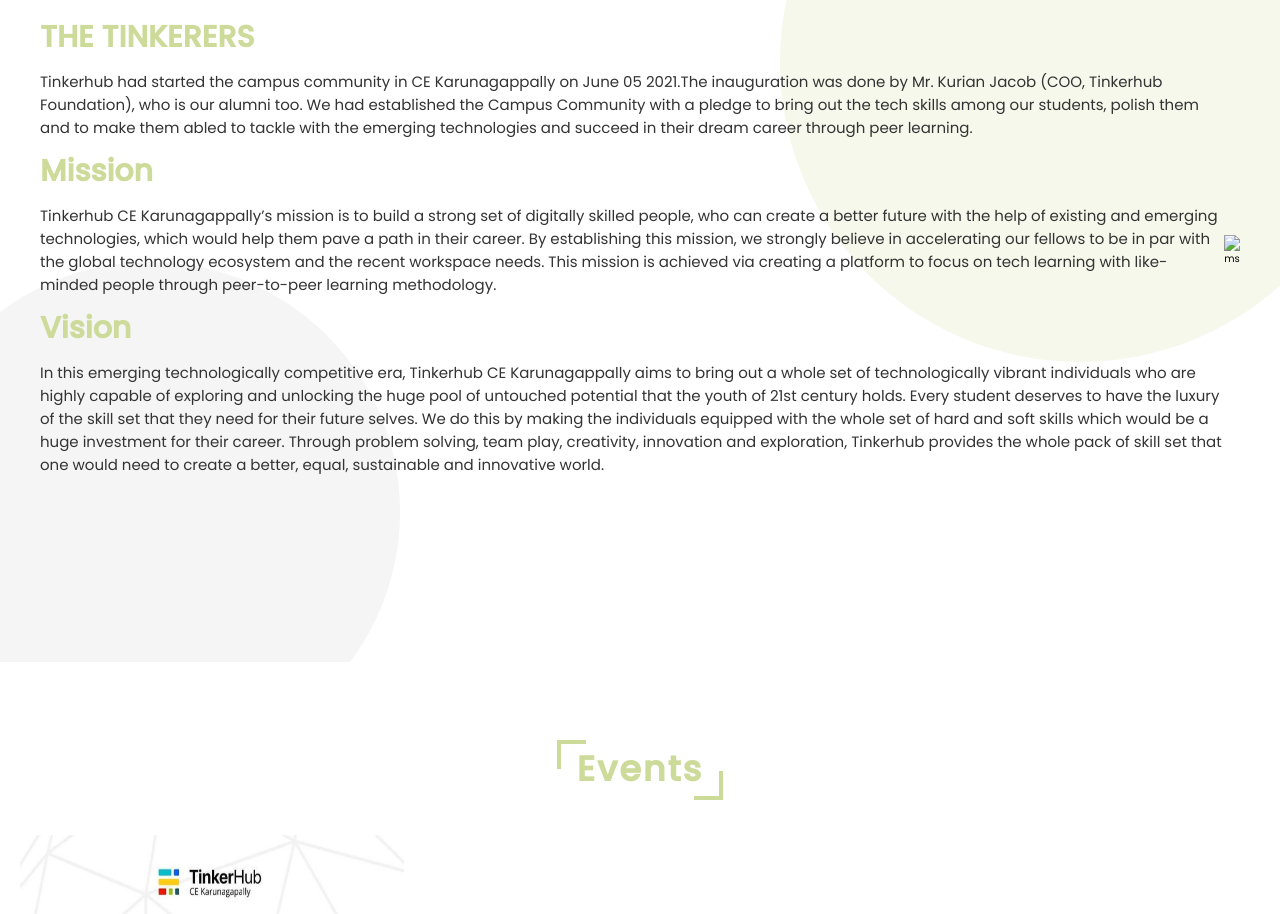
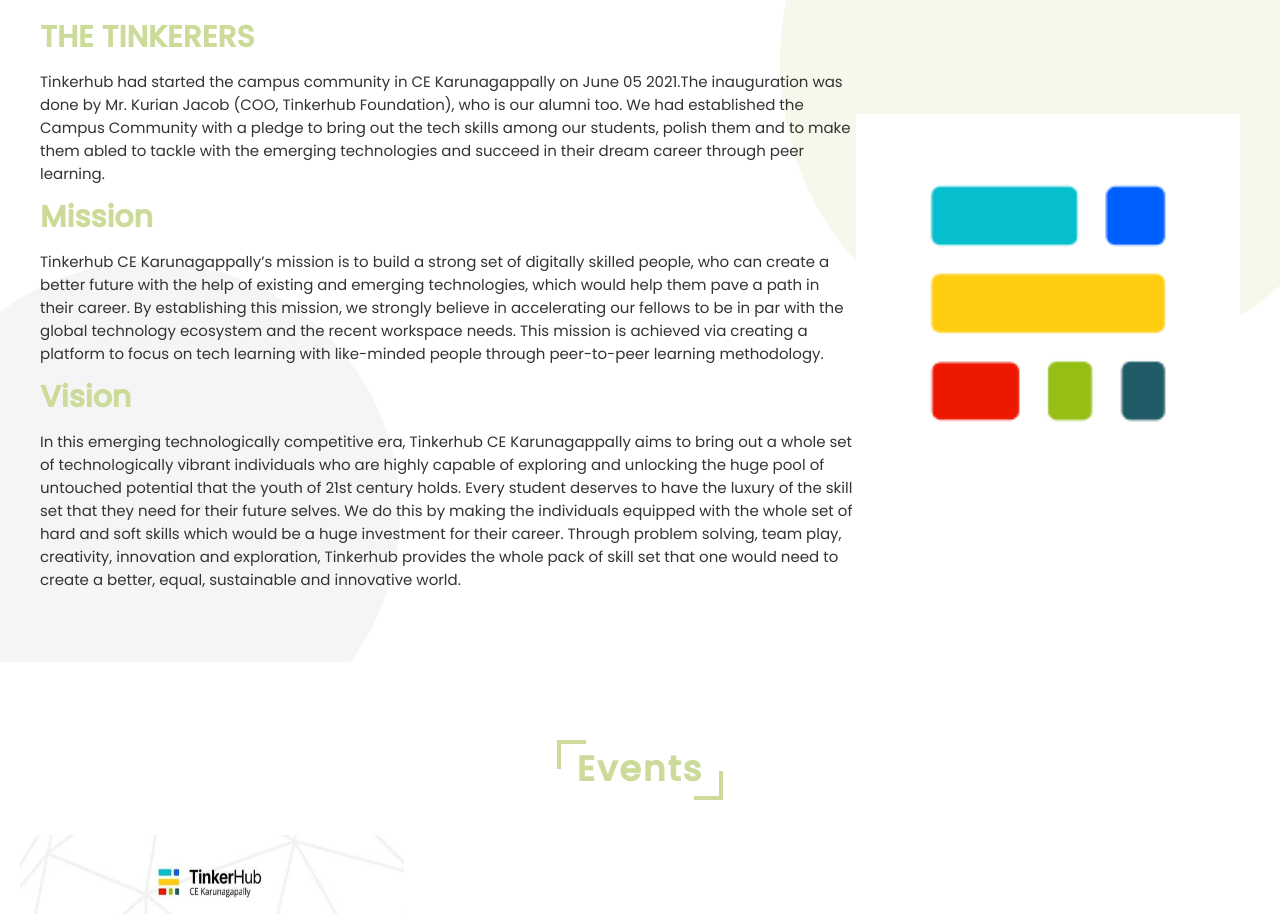
Before and after one commit to vishnu5104/Tinkerhub-CEK, a plain HTML site: page index.html in a window 1280 px wide. Shown: the part 938-1852 px from the top of the page. Drawn offline with nearby package versions, Linux system fonts and the light colour scheme.

Commit message:
Update index.html

```diff
--- a/index.html
+++ b/index.html
@@ -115,7 +115,7 @@
         </div>
 
         <div class="image">
-          <img src="./images" alt="ms" />
+          <img src="./images/tinker.png" alt="ms" />
         </div>
       </div>
     </section>
```
